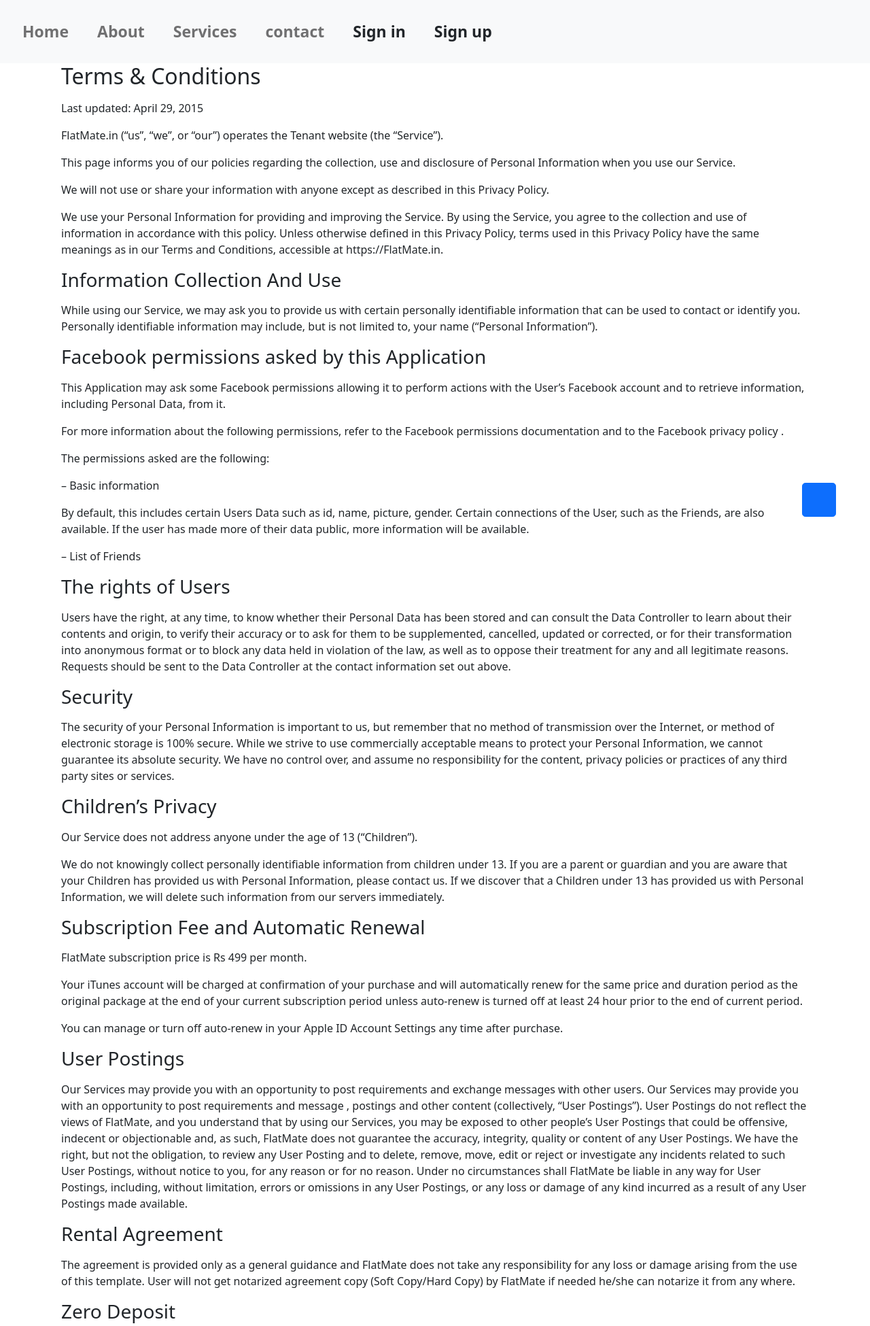
After one commit to Nithesh005/Flatmates, a CodeIgniter 4 app: the page made by app/Views/terms&conditions.php in a window 1280 px wide. The commit adds this page. Shown: the top 1950 px of the page at 68% size. Run offline with PHP 8.4 and a stand-in for CodeIgniter, Linux system fonts and the light colour scheme; the template is opened without the code that fills it, so the values that code supplies are empty; some libraries are stand-ins or nearby versions.

Commit message:
terms&conditions added

```diff
--- a/app/Controllers/Home.php
+++ b/app/Controllers/Home.php
@@ -8,7 +8,7 @@ class Home extends BaseController
     {
         // return view('tenat_dashboard');
         // return view('owner_dashbord');
-    return view('home');
+    return view('terms&conditions');
 
 }
 public function tenant_register()
--- a/app/Views/header.php
+++ b/app/Views/header.php
@@ -32,7 +32,7 @@
                 <!-- Left links -->
                 <ul class="navbar-nav me-auto mb-2 mb-lg-0">
                     <li class="nav-item">
-                        <a href="index.html" class="nav-link">Home</a>
+                    <a href="<?php echo base_url('./public/index.php/home') ?>" class="nav-link">Home</a>
                     </li>
                     <li class="nav-item">
                         <a href="#about" class="nav-link">About</a>
--- /dev/null
+++ b/app/Views/terms&conditions.php
@@ -0,0 +1,243 @@
+<!DOCTYPE html>
+<html lang="en">
+
+<head>
+    <meta charset="UTF-8">
+    <meta http-equiv="X-UA-Compatible" content="IE=edge">
+    <meta name="viewport" content="width=device-width, initial-scale=1.0">
+    <!--bootstrap cdn -->
+    <link href="https://cdn.jsdelivr.net/npm/bootstrap@5.0.2/dist/css/bootstrap.min.css" rel="stylesheet"
+        integrity="sha384-EVSTQN3/azprG1Anm3QDgpJLIm9Nao0Yz1ztcQTwFspd3yD65VohhpuuCOmLASjC" crossorigin="anonymous">
+    <script src="https://cdn.jsdelivr.net/npm/bootstrap@5.0.2/dist/js/bootstrap.bundle.min.js"
+        integrity="sha384-MrcW6ZMFYlzcLA8Nl+NtUVF0sA7MsXsP1UyJoMp4YLEuNSfAP+JcXn/tWtIaxVXM"
+        crossorigin="anonymous"></script>
+        <!-- stylesheet-->
+    <link rel="stylesheet" href="<?php echo base_url(); ?>/assets/css/styles.css?version=<?php echo rand(); ?>">
+    <title>Document</title>
+</head>
+
+<body>
+    <!-- Navbar -->
+    <nav class="navbar navbar-expand-lg navbar-light bg-light">
+        <!-- Container wrapper -->
+        <div class="container-fluid">
+            <!-- Toggle button -->
+            <button class="navbar-toggler" type="button" data-mdb-toggle="collapse"
+                data-mdb-target="#navbarSupportedContent" aria-controls="navbarSupportedContent" aria-expanded="false"
+                aria-label="Toggle navigation">
+                <i class="fas fa-bars"></i>
+            </button>
+
+            <!-- Collapsible wrapper -->
+            <div class="collapse navbar-collapse" id="navbarSupportedContent">
+                <!-- Navbar brand -->
+                <!-- Left links -->
+                <ul class="navbar-nav me-auto mb-2 mb-lg-0">
+                    <li class="nav-item">
+                    <a href="<?php echo base_url('./public/index.php/home') ?>" class="nav-link">Home</a>
+                    </li>
+                    <li class="nav-item">
+                        <a href="#about" class="nav-link">About</a>
+                    </li>
+                    <li class="nav-item">
+                        <a href="#service" class="nav-link">Services</a>
+                    </li>
+                    <li class="nav-item">
+                        <a href="#footer" class="nav-link">contact</a>
+                    </li>
+                    <li class="nav-item">
+                        <a href="login.php" class="nav-link text-dark">Sign in</a>
+                    </li>
+                    <li class="nav-item">
+                        <a href="<?php echo base_url('./public/index.php/home/tenant_register') ?>"
+                            class="nav-link text-dark">Sign up</a>
+                    </li>
+                </ul>
+                <!-- Left links -->
+            </div>
+        </div>
+        <!-- Container wrapper -->
+    </nav>
+    <!-- Navbar -->
+
+    <div class="termscontainer">
+        <div class="Container mt-20 lg:mt-28 mb-10">
+            <h2 class="text-xl md:text-3xl text-gray-600 font-medium mt-9 mb-3">
+                Terms &amp; Conditions
+            </h2>
+            <p class="text-gray-500 text-sm md:text-base mt-3 lg:leading-7 text-justify">
+                Last updated: April 29, 2015
+            </p>
+            <p class="text-gray-500 text-sm md:text-base mt-3 lg:leading-7 text-justify">
+                FlatMate.in (“us”, “we”, or “our”) operates the Tenant website (the “Service”).
+            </p>
+            <p class="text-gray-500 text-sm md:text-base mt-3 lg:leading-7 text-justify">
+                This page informs you of our policies regarding the collection, use and disclosure of Personal Information when you use our Service.
+            </p>
+            <p class="text-gray-500 text-sm md:text-base mt-3 lg:leading-7 text-justify">
+                We will not use or share your information with anyone except as described in this Privacy Policy.
+            </p>
+            <p class="text-gray-500 text-sm md:text-base mt-3 lg:leading-7 text-justify">
+                We use your Personal Information for providing and improving the Service. By using the Service, you agree to the collection and use of information in accordance with this policy. Unless otherwise defined in this Privacy Policy, terms used in this Privacy Policy have the same meanings as in our Terms and Conditions, accessible at https://FlatMate.in.
+            </p>
+            <h3 class="text-lg md:text-xl text-custom-green font-medium mt-9 mb-3">
+                Information Collection And Use
+            </h3>
+            <p class="text-gray-500 text-sm md:text-base mt-3 lg:leading-7 text-justify">
+                While using our Service, we may ask you to provide us with certain personally identifiable information that can be used to contact or identify you. Personally identifiable information may include, but is not limited to, your name (“Personal Information”).
+            </p>
+            <h3 class="text-lg md:text-xl text-custom-green font-medium mt-9 mb-3">
+                Facebook permissions asked by this Application
+            </h3>
+            <p class="text-gray-500 text-sm md:text-base mt-3 lg:leading-7 text-justify">
+                This Application may ask some Facebook permissions allowing it to perform actions with the User’s Facebook account and to retrieve information, including Personal Data, from it.
+            </p>
+            <p class="text-gray-500 text-sm md:text-base mt-3 lg:leading-7 text-justify">
+                For more information about the following permissions, refer to the Facebook permissions documentation and to the Facebook privacy policy .</p>
+            <p class="text-gray-500 text-sm md:text-base mt-3 lg:leading-7 text-justify">
+                The permissions asked are the following:
+            </p>
+            <p class="text-gray-500 text-sm md:text-base mt-3 lg:leading-7 text-justify">
+                – Basic information
+            </p>
+            <p class="text-gray-500 text-sm md:text-base mt-3 lg:leading-7 text-justify">
+                By default, this includes certain Users Data such as id, name, picture, gender. Certain connections of the User, such as the Friends, are also available. If the user has made more of their data public, more information will be available.
+            </p>
+            <p class="text-gray-500 text-sm md:text-base mt-3 lg:leading-7 text-justify">
+                – List of Friends
+            </p>
+            <h3 class="text-lg md:text-xl text-custom-green font-medium mt-9 mb-3">
+                The rights of Users
+            </h3>
+            <p class="text-gray-500 text-sm md:text-base mt-3 lg:leading-7 text-justify">
+                Users have the right, at any time, to know whether their Personal Data has been stored and can consult the Data Controller to learn about their contents and origin, to verify their accuracy or to ask for them to be supplemented, cancelled, updated or corrected, or for their transformation into anonymous format or to block any data held in violation of the law, as well as to oppose their treatment for any and all legitimate reasons. Requests should be sent to the Data Controller at the contact information set out above.
+            </p>
+            <h3 class="text-lg md:text-xl text-custom-green font-medium mt-9 mb-3">
+                Security
+            </h3>
+            <p class="text-gray-500 text-sm md:text-base mt-3 lg:leading-7 text-justify">
+                The security of your Personal Information is important to us, but remember that no method of transmission over the Internet, or method of electronic storage is 100% secure. While we strive to use commercially acceptable means to protect your Personal Information, we cannot guarantee its absolute security. We have no control over, and assume no responsibility for the content, privacy policies or practices of any third party sites or services.
+            </p>
+            <h3 class="text-lg md:text-xl text-custom-green font-medium mt-9 mb-3">
+                Children’s Privacy
+            </h3>
+            <p class="text-gray-500 text-sm md:text-base mt-3 lg:leading-7 text-justify">
+                Our Service does not address anyone under the age of 13 (“Children”).
+            </p>
+            <p class="text-gray-500 text-sm md:text-base mt-3 lg:leading-7 text-justify">
+                We do not knowingly collect personally identifiable information from children under 13. If you are a parent or guardian and you are aware that your Children has provided us with Personal Information, please contact us. If we discover that a Children under 13 has provided us with Personal Information, we will delete such information from our servers immediately.
+            </p>
+            <h3 class="text-lg md:text-xl text-custom-green font-medium mt-9 mb-3">
+                Subscription Fee and Automatic Renewal
+            </h3>
+            <p class="text-gray-500 text-sm md:text-base mt-3 lg:leading-7 text-justify">
+                FlatMate subscription price is Rs 499 per month.
+            </p>
+            <p class="text-gray-500 text-sm md:text-base mt-3 lg:leading-7 text-justify">
+                Your iTunes account will be charged at confirmation of your purchase and will automatically renew for the same price and duration period as the original package at the end of your current subscription period unless auto-renew is turned off at least 24 hour prior to the end of current period.
+            </p>
+            <p class="text-gray-500 text-sm md:text-base mt-3 lg:leading-7 text-justify">
+                You can manage or turn off auto-renew in your Apple ID Account Settings any time after purchase.
+            </p>
+            <h3 class="text-lg md:text-xl text-custom-green font-medium mt-9 mb-3">User Postings
+
+            </h3>
+            <p class="text-gray-500 text-sm md:text-base mt-3 lg:leading-7 text-justify">
+                Our Services may provide you with an opportunity to post requirements and exchange messages with other users. Our Services may provide you with an opportunity to post requirements and message , postings and other content (collectively, “User Postings”). User Postings do not reflect the views of FlatMate, and you understand that by using our Services, you may be exposed to other people’s User Postings that could be offensive, indecent or objectionable and, as such, FlatMate does not guarantee the accuracy, integrity, quality or content of any User Postings. We have the right, but not the obligation, to review any User Posting and to delete, remove, move, edit or reject or investigate any incidents related to such User Postings, without notice to you, for any reason or for no reason. Under no circumstances shall FlatMate be liable in any way for User Postings, including, without limitation, errors or omissions in any User Postings, or any loss or damage of any kind incurred as a result of any User Postings made available.
+            </p>
+            <h3 class="text-lg md:text-xl text-custom-green font-medium mt-9 mb-3">
+                Rental Agreement
+            </h3>
+            <p class="text-gray-500 text-sm md:text-base mt-3 lg:leading-7 text-justify">
+                The agreement is provided only as a general guidance and FlatMate does not take any responsibility for any loss or damage arising from the use of this template. User will not get notarized agreement copy (Soft Copy/Hard Copy) by FlatMate if needed he/she can notarize it from any where.
+            </p>
+            <h3 class="text-lg md:text-xl text-custom-green font-medium mt-9 mb-3">
+                Zero Deposit
+            </h3>
+
+            <ul class="list-disc">
+                <li class="text-gray-500 text-sm md:text-base mt-3 lg:leading-7 text-justify ml-4">
+                    Our partner for Zero Deposit is Equaro Guarantees and will be termed as "FlatMate Partners" or "Partners".
+                </li>
+                <li class="text-gray-500 text-sm md:text-base mt-3 lg:leading-7 text-justify ml-4">
+                    FlatMate Partners shall be solely responsible for any guarantee/warranty related to the products/services provided by it to the customers.
+                </li>
+                <li class="text-gray-500 text-sm md:text-base mt-3 lg:leading-7 text-justify ml-4">
+                    Customer expressly permits FlatMate.in to share his/her contact details with the third parties for the purpose of availing the desired services.
+                </li>
+                <li class="text-gray-500 text-sm md:text-base mt-3 lg:leading-7 text-justify ml-4">
+                    The customer must independently verify the rates and service quality along with the credentials of Partners before obtaining any services from them.
+                </li>
+                <li class="text-gray-500 text-sm md:text-base mt-3 lg:leading-7 text-justify ml-4">
+                    The Customer shall independently enter into any discussions with our Partners for availing their Personal Loan services and FlatMate.in shall not be a party to their discussions.
+                </li>
+                <li class="text-gray-500 text-sm md:text-base mt-3 lg:leading-7 text-justify ml-4">
+                    The customer is responsible for providing the requisite details/documents to FlatMate Partners for conducting the inspection of his/her property. FlatMate.in shall not be held responsible in any manner for the transactions/communications taking between the customer and Partners or any third parties.
+                </li>
+                <li class="text-gray-500 text-sm md:text-base mt-3 lg:leading-7 text-justify ml-4">
+                    FlatMate.in shall not be liable for any liabilities to any party arising out of work or services performed by Partners.
+                </li>
+                <li class="text-gray-500 text-sm md:text-base mt-3 lg:leading-7 text-justify ml-4">
+                    FlatMate.in shall not be liable for any claims arising due to the Promotional Offers provided by Partners.
+                </li>
+                <li class="text-gray-500 text-sm md:text-base mt-3 lg:leading-7 text-justify ml-4">
+                    FlatMate.in shall not be responsible for any payment to be made by the customer to Partners and vice-versa. FlatMate.in shall not be liable in case of any defaults of either the customer or Partners.
+                </li>
+            </ul>
+
+            <h3 class="text-lg md:text-xl text-custom-green font-medium mt-9 mb-3">
+                Changes To This Privacy Policy
+            </h3>
+            <p class="text-gray-500 text-sm md:text-base mt-3 lg:leading-7 text-justify">
+                We may update our Privacy Policy from time to time. We will notify you of any changes by posting the new Privacy Policy on this page.
+            </p>
+            <p class="text-gray-500 text-sm md:text-base mt-3 lg:leading-7 text-justify">
+                You are advised to review this Privacy Policy periodically for any changes. Changes to this Privacy Policy are effective when they are posted on this page.
+            </p>
+        </div>
+    </div>
+    <!-- Footer Start -->
+        <div class="container" id="footer">
+            <div class="container-fluid bg-dark text-light footer wow fadeIn"
+                data-wow-delay="0.1s">
+                <div class="container pb-5">
+                    <div class="row g-5">
+                        <div class="container-fo0t">
+                            <a class="btn btn-link" href="/">About Us</a>
+                            <a class="btn btn-link" href="/">Contact Us</a>
+                            <a class="btn btn-link" href="">Privacy Policy</a>
+                            <a class="btn btn-link" href="terms&conditions.php">Terms & Conditions</a>
+                            <a class="btn btn-link" href="">Support</a>
+                        </div>
+                    </div>
+                </div>
+                    <div class="container">
+                        <div class="copyright">
+                            <div class="row">
+                                <div class="col-md-6 text-center text-md-start mb-3 mb-md-0">
+                                    &copy; <a class="border-bottom" href="#">TENANT</a>, All
+                                    Right Reserved.
+                                </div>
+                            </div>
+                        </div>
+                    </div>
+                </div>
+            </div>
+    <!-- Footer End -->
+
+
+
+
+    <!-- Back to Top -->
+        <a id="gototop" href="#" class="btn btn-lg btn-primary btn-lg-square back-to-top">
+            <iclass="bi bi-arrow-up"></i>
+        </a>
+
+
+    <!--bootstrap  -->
+        <script src="./assests/js/jquery.min.js"></script>
+        <script src="./assests/js/bootstrap.min.js"></script>
+
+</body>
+
+</html>
--- a/assets/css/styles.css
+++ b/assets/css/styles.css
@@ -218,3 +218,15 @@ h1{
 }
 
 /* main-end */
+
+
+/* Terms & conditions start */
+.termscontainer
+{
+    width: 90%;
+    margin-left: auto;
+    margin-right: auto;
+    max-width: 1100px;
+    height: 100%;
+}
+/* Terms & conditions End */
```
